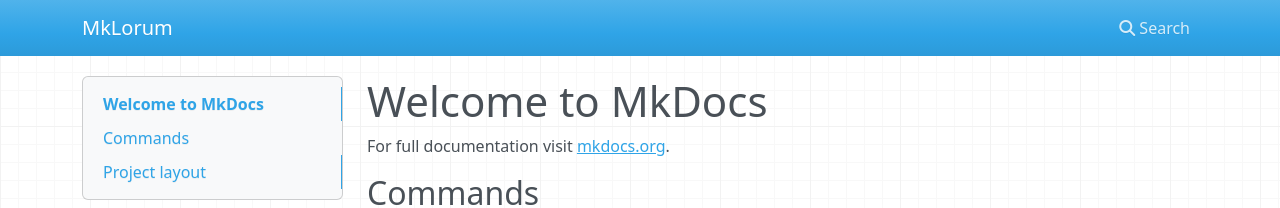
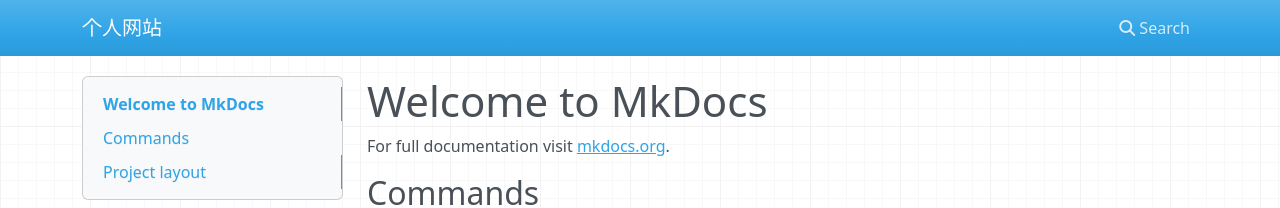
Before and after one commit to huang-jiahong1024/huang-jiahong1024.github.io, an MkDocs documentation site: the page built from docs/index.md, in a window 1280 px wide. Shown: the top 208 px of the page. Built offline with MkDocs 1.6.1, drawn with Linux system fonts in a browser that asks for light colours; nearby versions of some CDN libraries.

Commit message:
update yml

```diff
--- a/mkdocs.yml
+++ b/mkdocs.yml
@@ -1,2 +1,5 @@
-site_name: MkLorum
-# site_url: https://huang-jiahong1024.github.io/
+# [Info]
+site_name: 个人网站 # 左上角标题
+site_url: https://huang-jiahong1024.github.io/
+site_author: 家鸿
+site_description: 家鸿的个人网站
```
